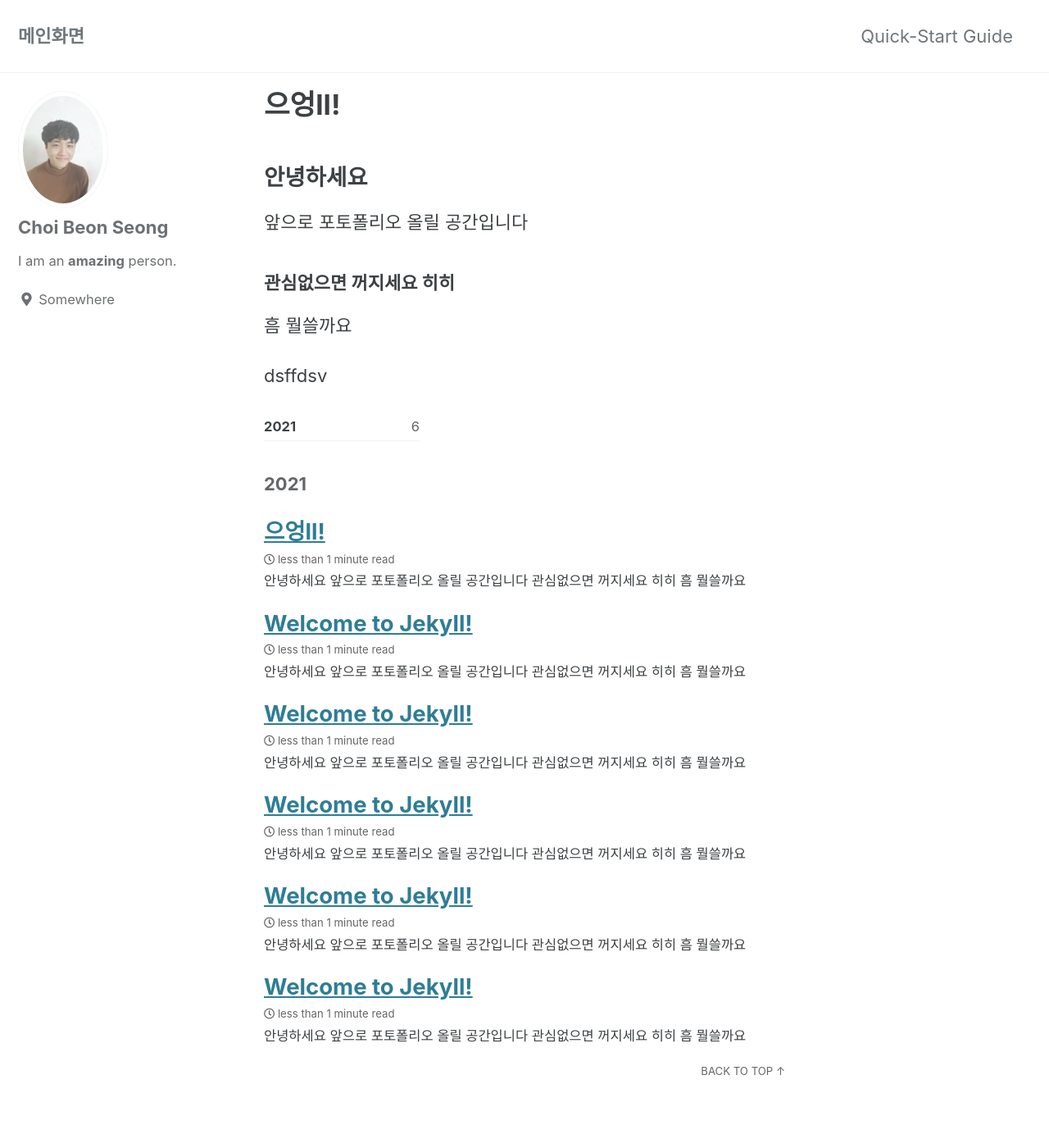
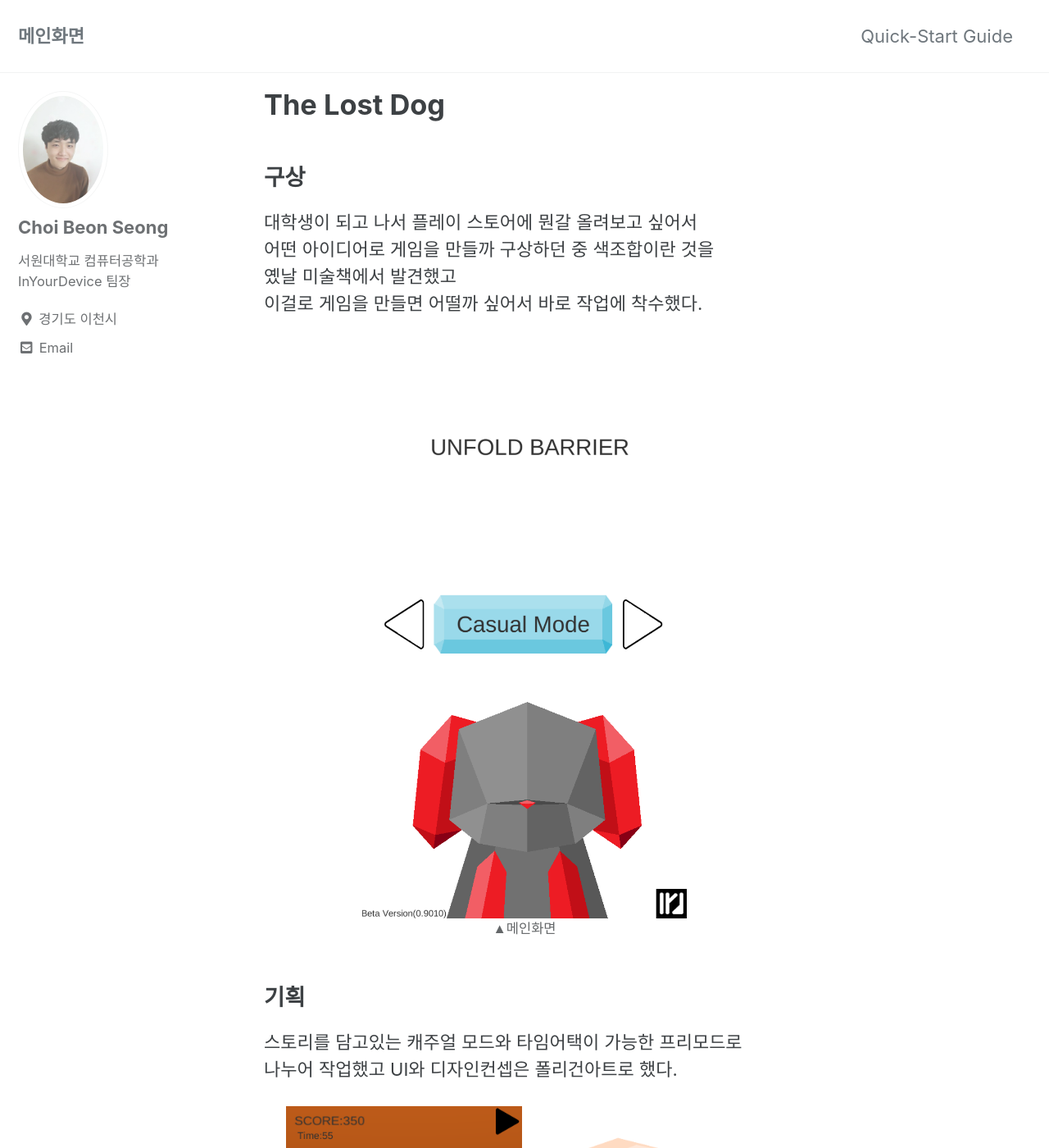
Before and after one commit to beonseong7/beonseong.github.io, a Jekyll site: the page built from _posts/2021-01-17-welcome.markdown, in a window 1280 px wide and 1400 px high. Shown: the whole window at 82% size. Built offline with Jekyll 4.4.1, drawn with Linux system fonts in a browser that asks for light colours; cached includes are drawn as plain includes; some of the changed text lies outside the part shown.

Commit message:
Lost Dog Post

```diff
--- a/_config.yml
+++ b/_config.yml
@@ -95,9 +95,9 @@ analytics:
 author:
   name             : "Choi Beon Seong"
   avatar           : "/assets/images/my_face.jpg"
-  bio              : "I am an **amazing** person."
-  location         : "Somewhere"
-  email            :
+  bio              : "서원대학교 컴퓨터공학과\n InYourDevice 팀장"
+  location         : "경기도 이천시"
+  email            : "beonseong7@naver.com"
   links:
     - label: "Email"
       icon: "fas fa-fw fa-envelope-square"
--- /dev/null
+++ b/_includes/Youtube.html
@@ -0,0 +1 @@
+<iframe width="560" height="315" src="https://www.youtube.com/embed/" frameborder="0" allowfullscreen></iframe>
--- a/_posts/2021-01-17-welcome-to-j.markdown
+++ /dev/null
@@ -1,11 +0,0 @@
----
-layout: posts
-title:  "Welcome to Jekyll!"
-date:   2021-01-17 23:13:06 +0900
-categories: jekyll update
----
-안녕하세요
-------------
-앞으로 포토폴리오 올릴 공간입니다
-###### 관심없으면 꺼지세요 히히
-흠 뭘쓸까요
--- a/_posts/2021-01-17-welcome-to-je.markdown
+++ /dev/null
@@ -1,11 +0,0 @@
----
-layout: posts
-title:  "Welcome to Jekyll!"
-date:   2021-01-17 23:13:06 +0900
-categories: jekyll update
----
-안녕하세요
-------------
-앞으로 포토폴리오 올릴 공간입니다
-###### 관심없으면 꺼지세요 히히
-흠 뭘쓸까요
--- a/_posts/2021-01-17-welcome-to-jek.markdown
+++ /dev/null
@@ -1,11 +0,0 @@
----
-layout: posts
-title:  "Welcome to Jekyll!"
-date:   2021-01-17 23:13:06 +0900
-categories: jekyll update
----
-안녕하세요
-------------
-앞으로 포토폴리오 올릴 공간입니다
-###### 관심없으면 꺼지세요 히히
-흠 뭘쓸까요
--- a/_posts/2021-01-17-welcome-to-jekyll.markdown
+++ /dev/null
@@ -1,11 +0,0 @@
----
-layout: posts
-title:  "Welcome to Jekyll!"
-date:   2021-01-17 23:13:06 +0900
-categories: jekyll update
----
-안녕하세요
-------------
-앞으로 포토폴리오 올릴 공간입니다
-###### 관심없으면 꺼지세요 히히
-흠 뭘쓸까요
--- a/_posts/2021-01-17-welcome-to.markdown
+++ /dev/null
@@ -1,11 +0,0 @@
----
-layout: posts
-title:  "Welcome to Jekyll!"
-date:   2021-01-17 23:13:06 +0900
-categories: jekyll update
----
-안녕하세요
-------------
-앞으로 포토폴리오 올릴 공간입니다
-###### 관심없으면 꺼지세요 히히
-흠 뭘쓸까요
--- a/_posts/2021-01-17-welcome.markdown
+++ b/_posts/2021-01-17-welcome.markdown
@@ -1,13 +1,43 @@
 ---
 layout: posts
-title:  "으엉ll!"
-date:   2021-01-17 23:13:06 +0900
-categories: jekyll update
+title:  "The Lost Dog"
+date:   2019-06-20 23:13:06 +0900
+categories: Games
 ---
-안녕하세요
-------------
-앞으로 포토폴리오 올릴 공간입니다
-###### 관심없으면 꺼지세요 히히
-흠 뭘쓸까요
+구상
+---
+대학생이 되고 나서 플레이 스토어에 뭔갈 올려보고 싶어서
+어떤 아이디어로 게임을 만들까 구상하던 중 색조합이란 것을
+옜날 미술책에서 발견했고
+이걸로 게임을 만들면 어떨까 싶어서 바로 작업에 착수했다.
 
-dsffdsv
+<center><img src="\assets\images\LostDog_main.png" alt="LostDog_main" style="zoom:55%;" /></center>
+
+<center><figcaption>▲메인화면</figcaption></center>
+
+기획
+---
+스토리를 담고있는 캐주얼 모드와 타임어택이 가능한 프리모드로
+나누어 작업했고 UI와 디자인컨셉은 폴리건아트로 했다.
+
+<center><img src="\assets\images\LostDog_play.jpg" alt="LostDog_play" style="zoom:40%;" />
+
+<img src="\assets\images\LostDOg_story.png" alt="LostDOg_story" style="zoom:40%;" /></center>
+<center><figcaption>▲플레이 &nbsp;&nbsp;&nbsp;&nbsp;&nbsp;&nbsp;▲스토리</figcaption></center>
+같은 색깔의 배리어를 생성하면 벽돌을 부수는 구조로
+게임이 진행된다.버튼 두개를 슬라이딩 하면
+두버튼의 색깔을 합치는 방식으로 색조합을 구성했고
+총 7개의 색깔이 나온다.
+
+플레이 영상
+---
+<iframe width="560" height="315" src="https://www.youtube.com/embed/BXyJlmAFsTE" frameborder="0" allow="accelerometer; autoplay; encrypted-media; gyroscope; picture-in-picture" allowfullscreen></iframe>
+
+만들면서
+---
+처음으로 기획해서 게임을 구성해 시간가는줄 모르고 작업했다.
+다만, 색깔로 퍼즐을 만든다는게 비슷한 색깔을 피하다보니
+색깔의 폭이 생각보다 적었고 기획한 것보다 게임이 루즈했다.
+다음엔 좀더 간단한 룰을 구성해 캐주얼한 느낌을 더 살려볼까한다.
+
+&nbsp; 첫 대학생활을 마치는 동시에 작업도 하니 힘들긴했지만, 뭐랄까 살아있는 기분?이 들었다. 앞으로는 다양한 기술을 이용해 풍성한 게임을 만들고 싶다.
--- a/assets/css/main.scss
+++ b/assets/css/main.scss
@@ -6,3 +6,7 @@
 
 @import "minimal-mistakes/skins/{{ site.minimal_mistakes_skin | default: 'default' }}"; // skin
 @import "minimal-mistakes"; // main partials
+.center {
+ display: block;
+ margin: auto;
+}
```
Also changed, not shown: _includes/새 텍스트 문서.txt (added), assets/images/LostDOg_story.png (added), assets/images/LostDog_main.png (added), assets/images/LostDog_play.jpg (added), assets/images/Screenshot_2021-01-20-00-04-31.png (added), assets/images/Screenshot_2021-01-20-00-04-38.png (added), assets/images/Screenshot_2021-01-20-00-04-40.png (added), assets/images/Screenshot_2021-01-20-00-04-48.png (added), assets/images/Screenshot_2021-01-20-00-42-22.png (added), assets/images/Screenshot_2021-01-20-00-42-36.png (added).
